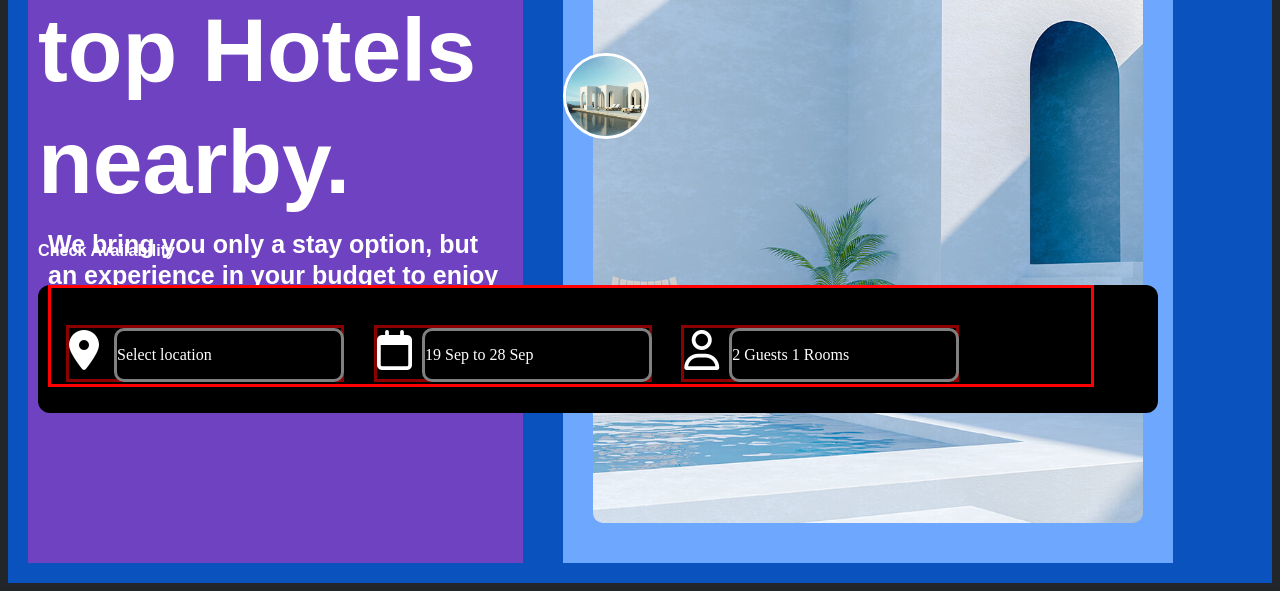
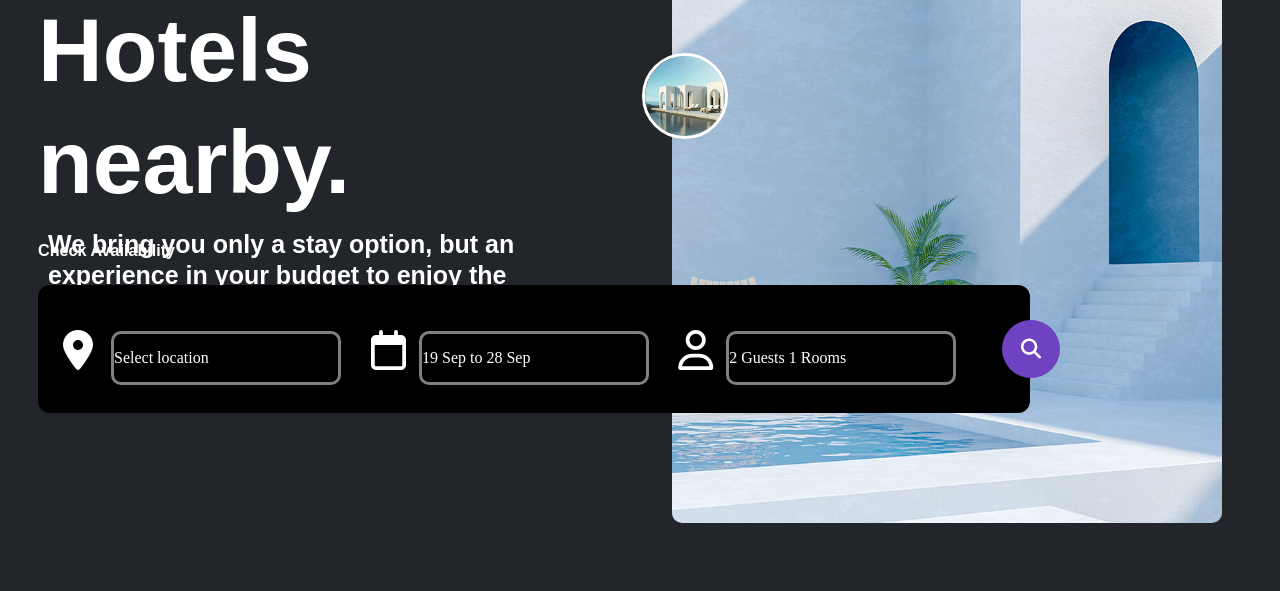
Before and after one commit to pokhengly/booking, a plain HTML site: page index.html in a window 1280 px wide. Shown: the part 245-836 px from the top of the page. Drawn offline with Linux system fonts and the light colour scheme.

Commit message:
add some code

```diff
--- a/css/style.css
+++ b/css/style.css
@@ -52,7 +52,7 @@ body{
     display: flex;
     /*align-items: center;*/
     justify-content: space-between;
-    background-color: #0a53be;
+    /*background-color: #0a53be;*/
     height: auto;
 }
 
@@ -61,7 +61,7 @@ body{
     height: 700px;
     padding: 10px;
     margin: 20px;
-    background-color: #6f42c1;
+    /*background-color: #6f42c1;*/
 
 }
 
@@ -76,7 +76,7 @@ body{
 }
 
 .header-item-right{
-    background-color: #6ea8fe;
+    /*background-color: #6ea8fe;*/
     width: 100%;
     height: 700px;
     padding: 10px;
@@ -213,7 +213,7 @@ h5{
     /*border: 3px solid red;*/
     border-radius: 12px;
     bottom: 0rem !important;
-    width: 70rem !important;
+    width: 62rem !important;
     height: 8rem !important;
     margin: 10px;
     background-color: black;
@@ -221,7 +221,7 @@ h5{
 
 .body-border-inner-absolute-item{
     position: absolute;
-    border: 3px solid red;
+    /*border: 3px solid red;*/
     bottom: 1rem !important;
     width: 65rem !important;
     height: 6rem !important;
@@ -241,7 +241,7 @@ h5{
 }
 
 .body-icon-inner-location{
-    border: 3px solid darkred;
+    /*border: 3px solid darkred;*/
     /*color: #20c997;*/
     font-size: 2.5rem !important;
     height: 3.2rem !important;
@@ -275,7 +275,7 @@ h5{
 }
 
 .body-inner-check-in-out{
-    border: 3px solid darkred;
+    /*border: 3px solid darkred;*/
     /*background-color: white;*/
     /*color: #20c997;*/
     font-size: 2.5rem !important;
@@ -309,7 +309,7 @@ h5{
 }
 
 .body-inner-guests-and-rooms{
-    border: 3px solid darkred;
+    /*border: 3px solid darkred;*/
     /*background-color: white;*/
     /*color: #20c997;*/
     font-size: 2.5rem !important;
@@ -330,6 +330,25 @@ h5{
     display: flex;
     align-items: center;
     justify-content: start;
+}
+
+.border-inner-absolute-item-right{
+    position: absolute;
+    /*border: 3px solid white;*/
+    border-radius: 50px;
+    right: -30px;
+    top: 35px;
+    height: 58px;
+    width: 58px;
+    display: flex;
+    align-items: center;
+    justify-content: center;
+    background-color: #6f42c1;
+
+}
+
+.search-border-inner-absolute-item-right{
+    font-size: 20px;
 }
 
 
--- a/index.html
+++ b/index.html
@@ -97,6 +97,9 @@
         <div class="absolute-item-inner-header">
             <h5>Check Availability</h5>
             <div class="border-inner-absolute-item">
+                <div class="border-inner-absolute-item-right">
+                    <div class="search-border-inner-absolute-item-right"><i class="fa-solid fa-magnifying-glass"></i></div>
+                </div>
                 <div class="body-border-inner-absolute-item">
                     <div class="location">
                         <div class="body-icon-inner-location"><i class="fa-solid fa-location-dot"></i></div>
@@ -117,7 +120,6 @@
             </div>
 
         </div>
-jajkhdh9doa
         <!--        <div class="relative">This div element has position: relative;-->
         <!--            <div class="absolute">This div element has position: absolute;</div>-->
         <!--        </div>-->
```
